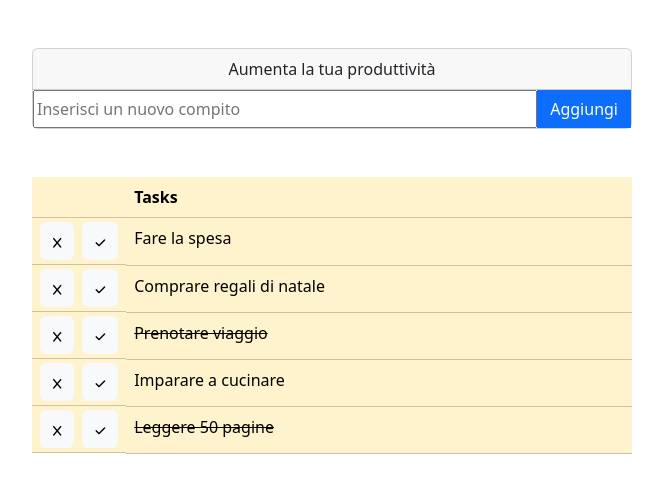
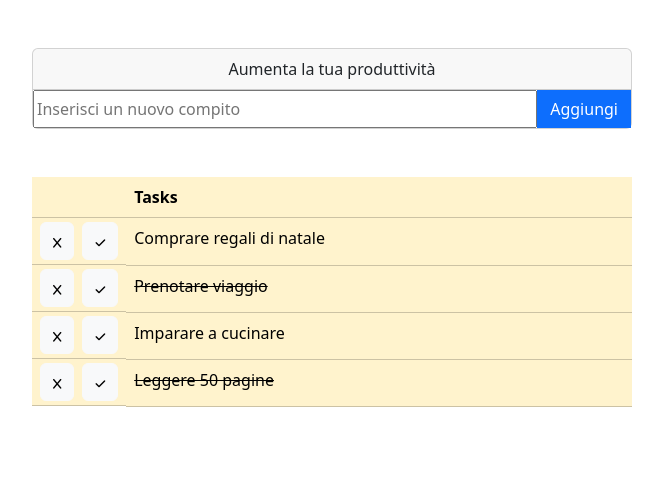
Before and after one commit to LucaBeltrami10/vue-todolist, a plain HTML site: page index.html in a window 1280 px wide. Both pictures are taken after a click on the button 365 px from the left and 241 px from the top of the page. Shown: the whole page, without its empty margins (308-971 px from the left). Drawn offline with nearby package versions, Linux system fonts and the light colour scheme.

Commit message:
app metodo rimuovi elemento array al click buttonX

```diff
--- a/index.html
+++ b/index.html
@@ -36,7 +36,7 @@
                 <tbody>
                   <tr v-for="(task, index) in todoList">
                     <th scope="row" class="d-flex py-1">
-                        <button type="button" class="btn btn-light my_button-list me-2"><i class="fa-solid fa-x"></i></button>
+                        <button @click="removeTask(index)" type="button" class="btn btn-light my_button-list me-2"><i class="fa-solid fa-x"></i></button>
                         <button type="button" class="btn btn-light my_button-list"><i class="fa-solid fa-check"></i></button>
                     </th>
                     <td class="">
--- a/js/script.js
+++ b/js/script.js
@@ -38,7 +38,7 @@ createApp({
             }
         },
         removeTask(index){
-            todoList.splice(index,1)
+            this.todoList.splice(index,1)
         }
     }
 }) .mount('#app');
```
